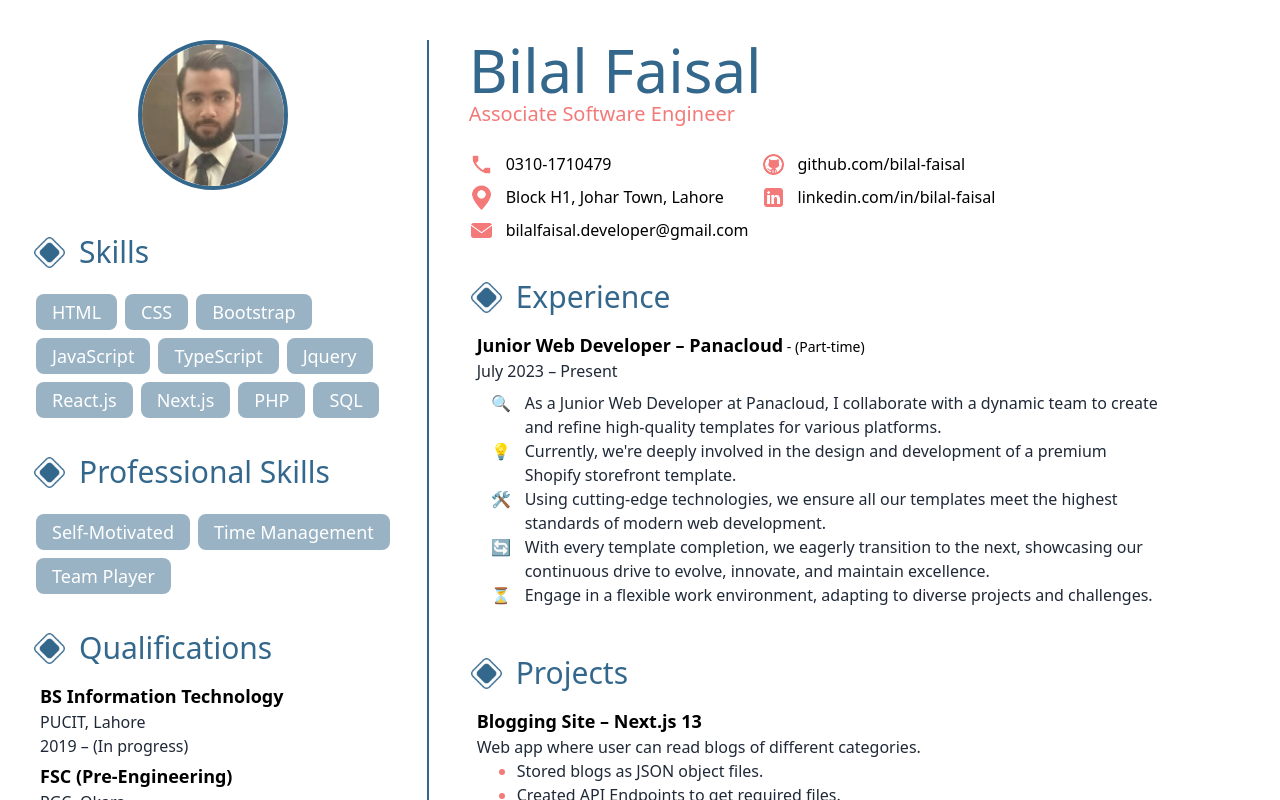
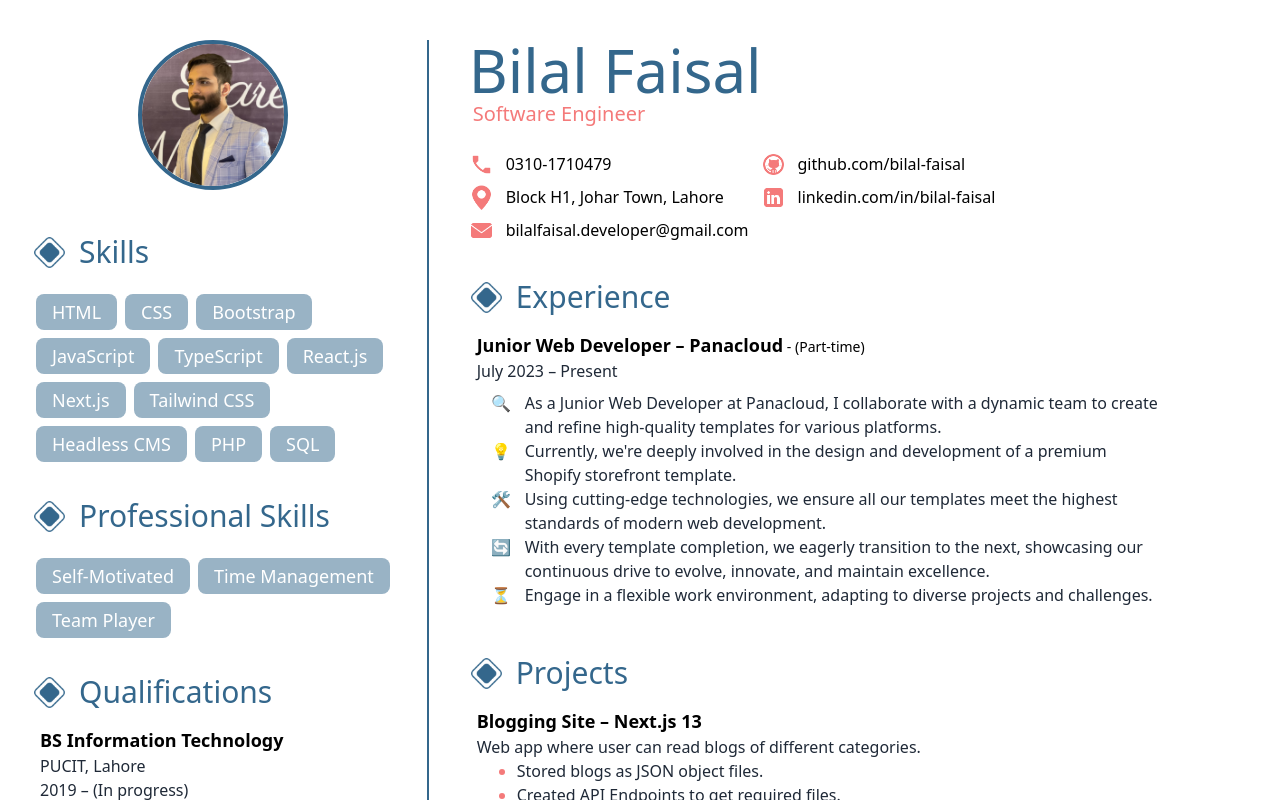
Before and after one commit to bilal-faisal/resume-nextjs, a Next.js app: page / in a window 1280 px wide. Shown: the top 800 px of the page. Built offline with nearby package versions, Linux system fonts and the light colour scheme.

Commit message:
update data

```diff
--- a/src/components/About.tsx
+++ b/src/components/About.tsx
@@ -4,7 +4,7 @@ const About = () => {
   return (
     <>
       <h1 className="lg:text-6xl text-5xl text-[#34678C]">Bilal Faisal</h1>
-      <p className="lg:text-xl text-lg text-[#F47A7A]">Associate Software Engineer</p>
+      <p className="lg:text-xl text-lg text-[#F47A7A] pl-1">Software Engineer</p>
     </>
   );
 };
--- a/src/components/Profile.tsx
+++ b/src/components/Profile.tsx
@@ -1,15 +1,16 @@
 import Image from "next/image";
+import myProfile from "../../public/bilal-faisal-profile.jpg"
 
 const Profile = () => {
   return (
-    <div className="flex justify-center">
+    <div className="flex justify-center mb-8">
       <Image
-        src="/myprofile.jpg"
+        src={myProfile}
         width={150}
         height={150}
         alt="profile"
         priority
-        className="rounded-full mb-8 border-4 border-[#34678C]"
+        className="rounded-full border-4 border-[#34678C]"
       />
     </div>
   );
--- a/src/components/Skill_Items.tsx
+++ b/src/components/Skill_Items.tsx
@@ -8,9 +8,10 @@ const Skill_Items = () => {
       <Skill_Item name={"Bootstrap"} />
       <Skill_Item name={"JavaScript"} />
       <Skill_Item name={"TypeScript"} />
-      <Skill_Item name={"Jquery"} />
       <Skill_Item name={"React.js"} />
       <Skill_Item name={"Next.js"} />
+      <Skill_Item name={"Tailwind CSS"} />
+      <Skill_Item name={"Headless CMS"} />
       <Skill_Item name={"PHP"} />
       <Skill_Item name={"SQL"} />
     </div>
```
Also changed, not shown: public/bilal-faisal-profile - Copy.jpg (added), public/bilal-faisal-profile.jpg (added).
